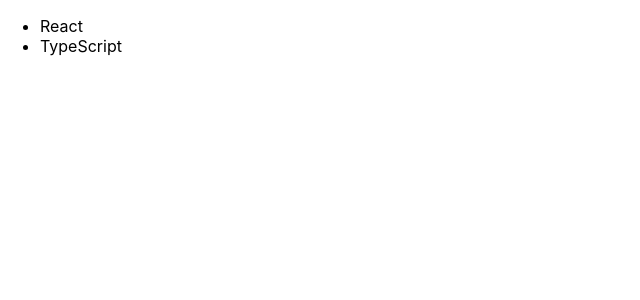
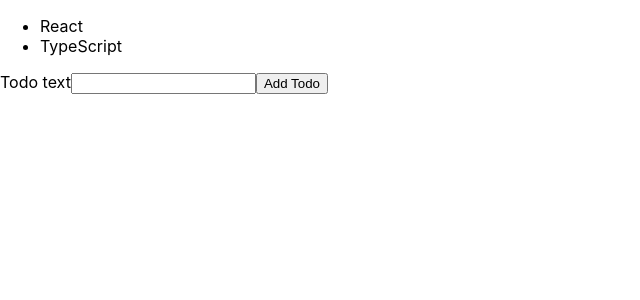
Before and after one commit to jeongsangtae/react-complete-training-typescript, a React (Create React App) app: page / in a window 1280 px wide. Shown: the top 300 px of the page, without its empty margins (0-640 px from the left). Built offline with nearby package versions, Linux system fonts and the light colour scheme.

Commit message:
React Complete Training Typescript - Working with refs and useRef (App.tsx, NewTodo.tsx edit)

```diff
--- a/src/App.tsx
+++ b/src/App.tsx
@@ -1,3 +1,4 @@
+import NewTodo from "./components/NewTodo";
 import Todos from "./components/Todos";
 import Todo from "./models/todo";
 
@@ -7,6 +8,7 @@ function App() {
   return (
     <div>
       <Todos items={todos} />
+      <NewTodo />
     </div>
   );
 }
--- a/src/components/NewTodo.tsx
+++ b/src/components/NewTodo.tsx
@@ -1,12 +1,24 @@
+import { useRef } from "react";
+
 const NewTodo = () => {
+  const todoTextInputRef = useRef<HTMLInputElement>(null);
+
   const submitHandler = (event: React.FormEvent) => {
     event.preventDefault();
+
+    const enteredText = todoTextInputRef.current!.value;
+
+    if (enteredText.trim().length === 0) {
+      // throw error
+      return;
+    }
+    console.log(enteredText);
   };
 
   return (
     <form onSubmit={submitHandler}>
       <label htmlFor="text">Todo text</label>
-      <input type="text" id="text" />
+      <input type="text" id="text" ref={todoTextInputRef} />
       <button>Add Todo</button>
     </form>
   );
```
